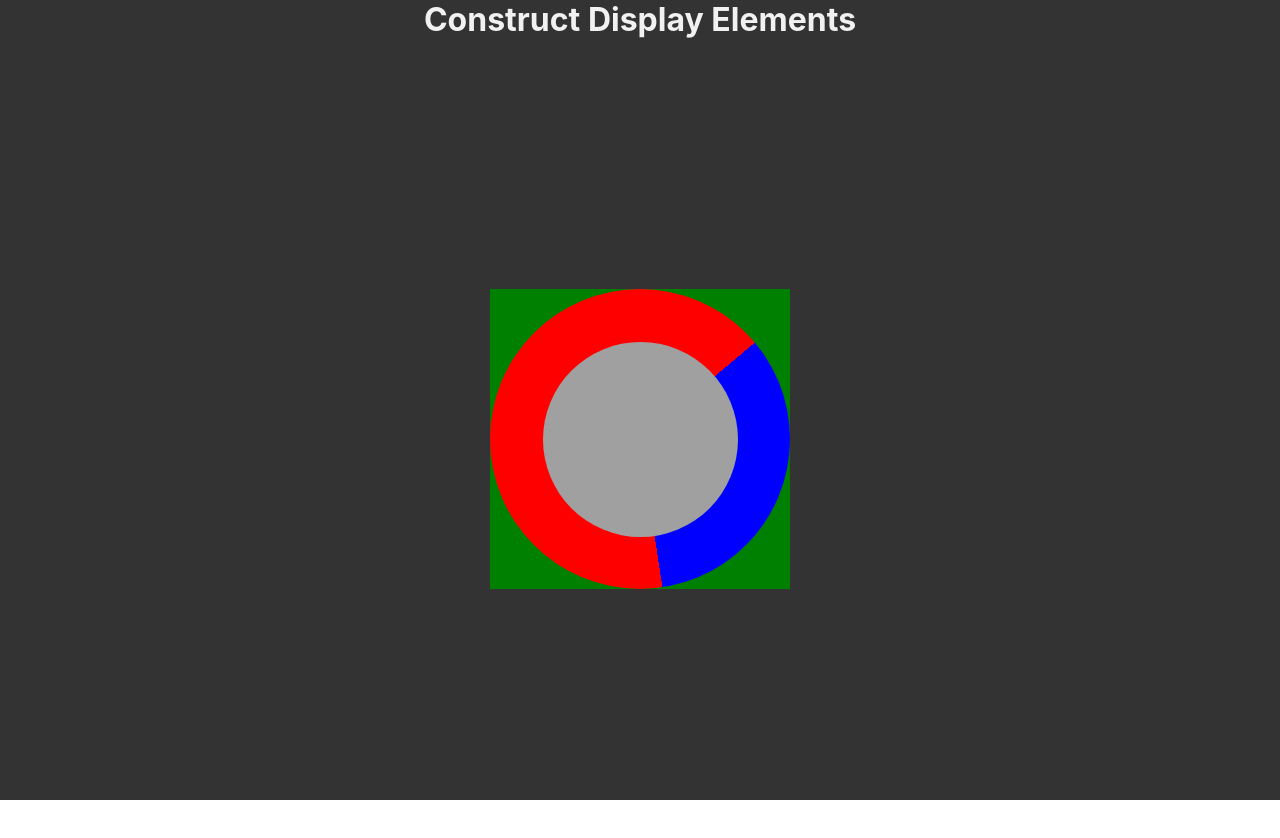
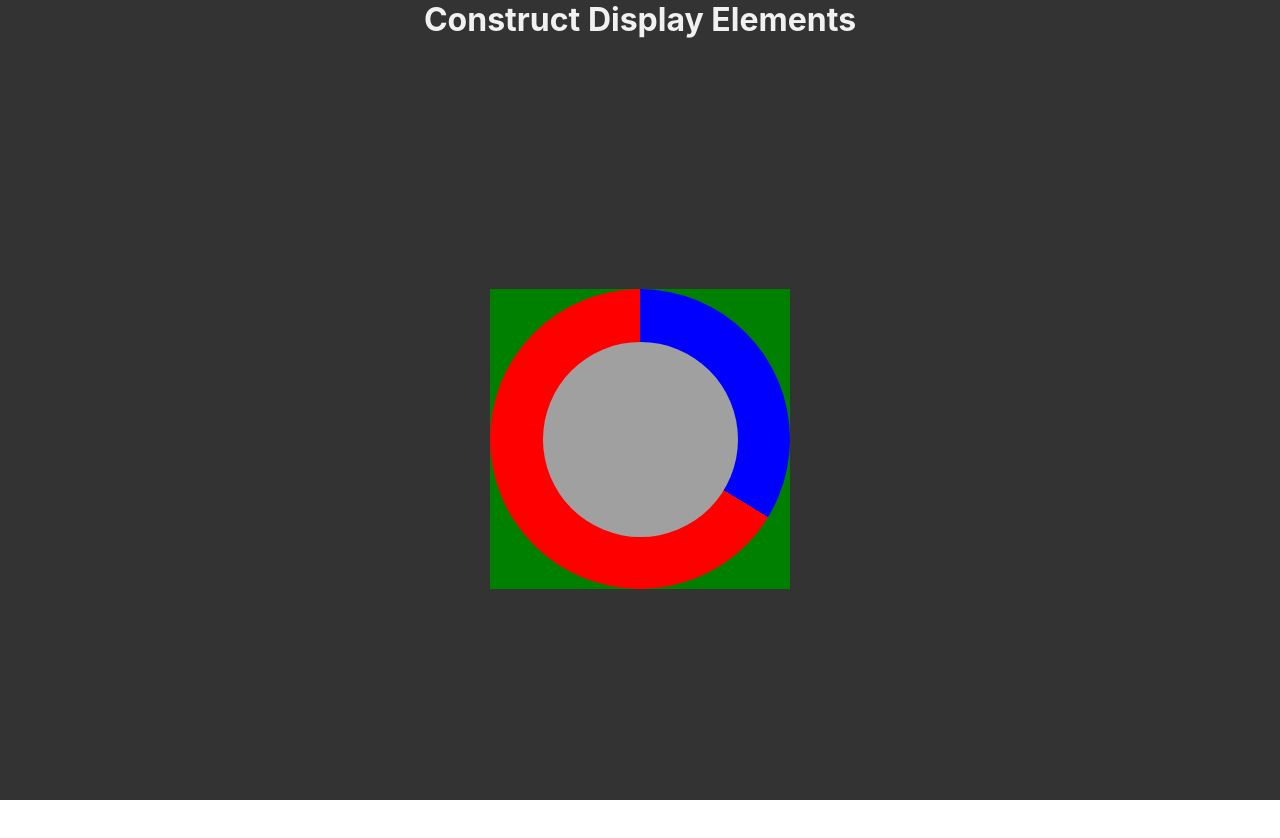
Before and after one commit to Auddity/Sports-Stats-Display, a React (Create React App) app: page /tempWorking in a window 1280 px wide. Built offline with nearby package versions, Linux system fonts and the light colour scheme.

Commit message:
framer-motion install, animate conic-gradient

```diff
--- a/package.json
+++ b/package.json
@@ -4,6 +4,7 @@
   "private": true,
   "dependencies": {
     "axios": "^1.1.3",
+    "framer-motion": "^7.6.2",
     "react": "^18.2.0",
     "react-dom": "^18.2.0",
     "react-router-dom": "^6.4.2",
--- a/src/components/TempWorking.js
+++ b/src/components/TempWorking.js
@@ -1,5 +1,6 @@
 import '../sass/_TempWorking.scss'
 import { useState } from 'react'
+import { motion } from 'framer-motion'
 
 function TempWorking() {
   const [teamTotalYards, setTeamTotalYards] = useState({
@@ -10,12 +11,13 @@ function TempWorking() {
   const gameTotal = teamTotalYards.home + teamTotalYards.away
   const gradientBreak = teamTotalYards.away * 360 / gameTotal
 
-  // console.log(gameTotal);
-  // console.log(homePercentage, awayPercentage);
-  console.log(gradientBreak);
+  // const pieRingStyle = {
+  //   backgroundImage: `conic-gradient(from 50deg, blue ${gradientBreak}deg, red ${gradientBreak}deg)`
+  // }
 
-  const pieRingStyle = {
-    backgroundImage: `conic-gradient(from 50deg, blue ${gradientBreak}deg, red ${gradientBreak}deg)`
+  const fillAnimation = {
+    initial: {backgroundImage: `conic-gradient(blue ${250}deg, red ${250}deg)`},
+    animate: {backgroundImage: `conic-gradient(blue ${gradientBreak}deg, red ${gradientBreak}deg)`}
   }
 
   return (
@@ -25,15 +27,18 @@ function TempWorking() {
 
         {/* Circle Chart start */}
         <div className="circle-container">
-          <div
+          <motion.div
             className="circle"
-            style={pieRingStyle}
+            // style={pieRingStyle}
+            variants={fillAnimation}
+            initial='initial'
+            animate='animate'
           >
 
             <div className="circle-center">
 
             </div>
-          </div>
+          </motion.div>
         </div>
       {/* Circle Chart End */}
 
```
Also changed, not shown: 1 other file (tests, documents, lock files or other folders).
